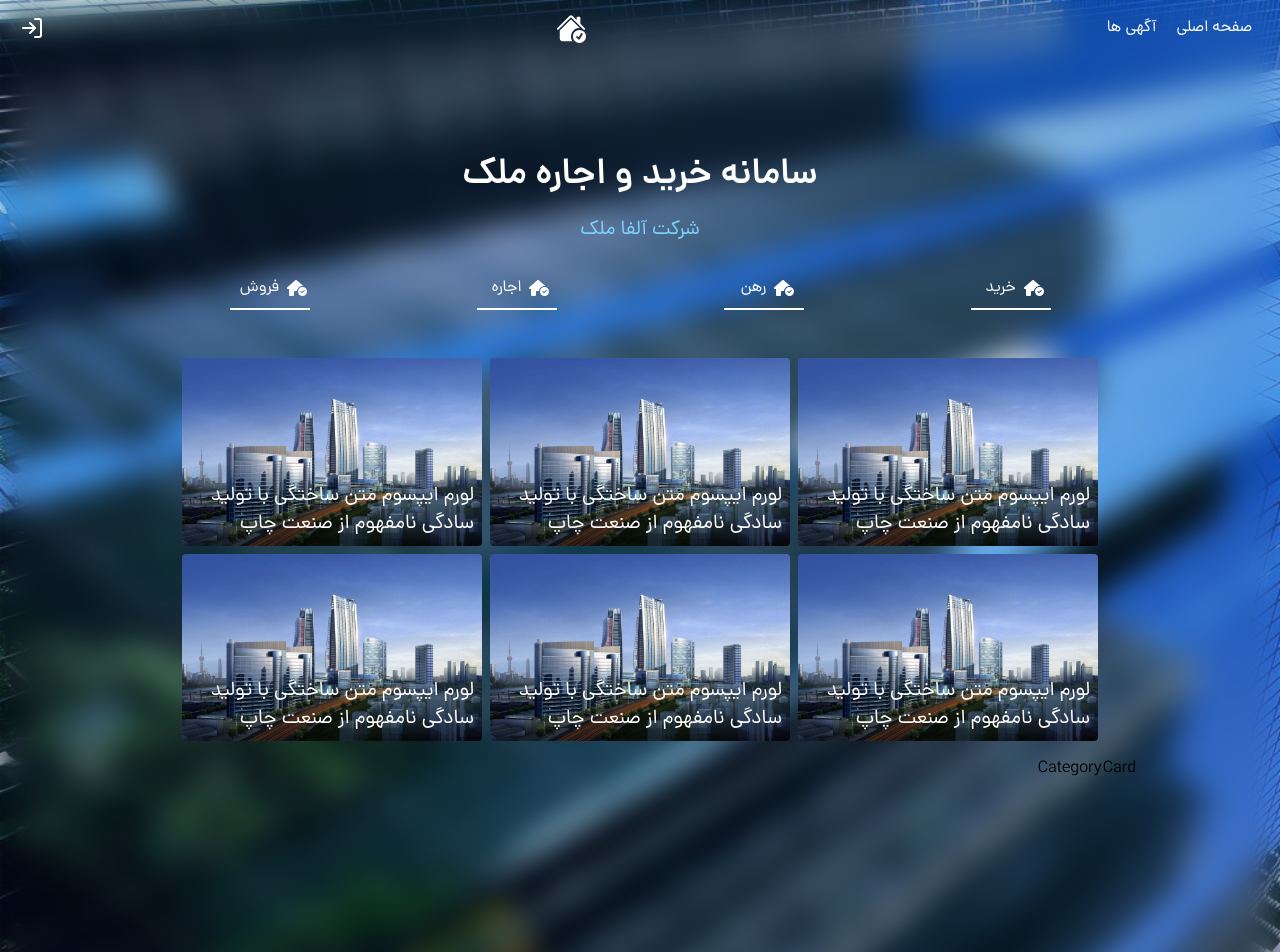
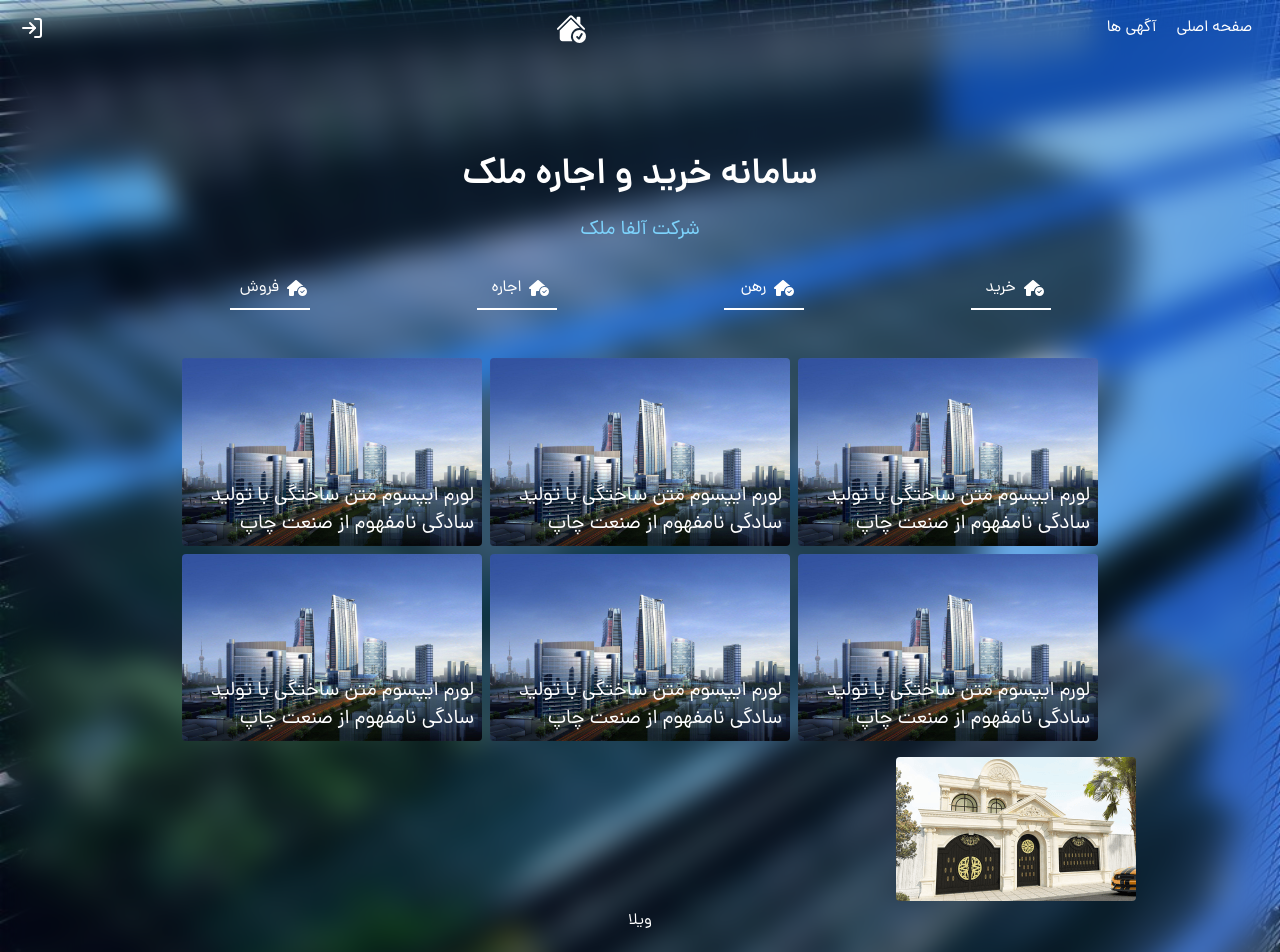
Before and after one commit to hasanashrafi/realstate-next, a Next.js app: page / in a window 1280 px wide. Shown: the top 952 px of the page. Built offline with nearby package versions, Linux system fonts and the light colour scheme; no server answers.

Commit message:
create category card component

```diff
--- a/src/components/module/CategoryCard.js
+++ b/src/components/module/CategoryCard.js
@@ -1,13 +1,24 @@
+import Image from 'next/image'
+import Link from 'next/link'
 import React from 'react'
 
-function CategoryCard() {
-  return (
-    <div className=' '>
+function CategoryCard({ title, name }) {
+    return (
+        <div className='w-full rounded-md hover:scale-105 transition-all ease-in-out'>
+            <Link href="/">
+                <Image
+                    src={`/images/${name}.png`}
+                    alt={title}
+                    width={240}
+                    height={144}
+                    priority={true}
+                    className=' rounded'
+                />
+            <p className=' text-center mt-2 text-white '>{title}</p>
+            </Link>
 
-    CategoryCard
-
-    </div>
-  )
+        </div>
+    )
 }
 
 export default CategoryCard
```
